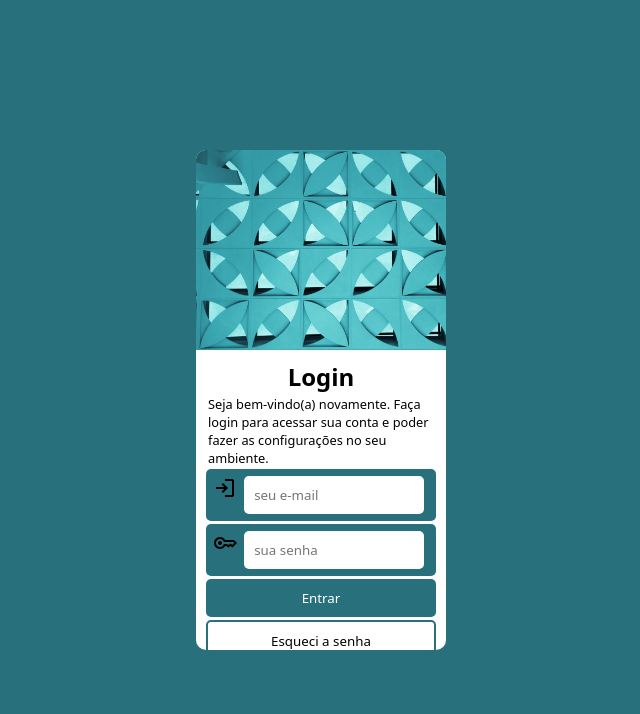
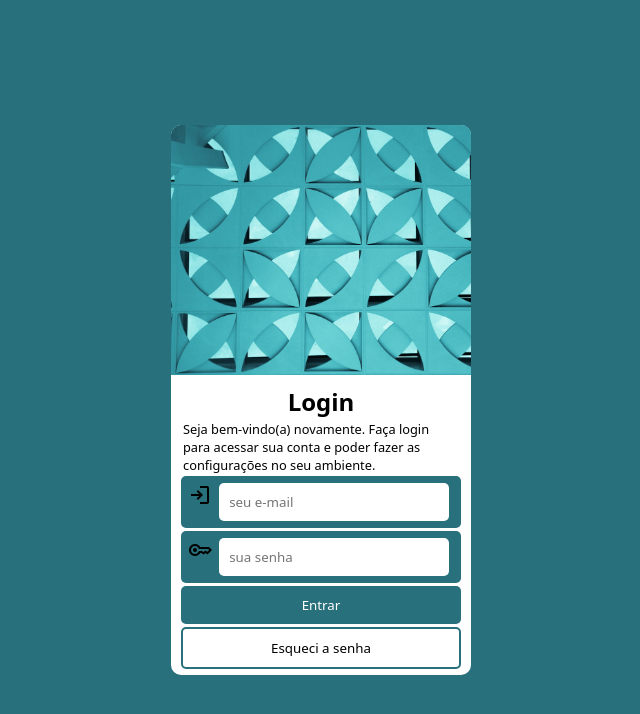
Before and after one commit to LeilaneTurini/projeto-login, a plain HTML site: page index.html in a window 1280 px wide. Shown: the whole page, without its empty margins (319-959 px from the left). Drawn offline with nearby package versions, Linux system fonts and the light colour scheme.

Commit message:
Update style.css

```diff
--- a/estilos/style.css
+++ b/estilos/style.css
@@ -31,8 +31,8 @@ body, html{
     left: 50%;
     transform: translate(-50%, -50%);
     background-color: var(--cor4);
-    width: 250px;
-    height: 500px;
+    width: 300px;
+    height: 550px;
     border-radius: 10px;
     overflow: hidden;
     box-shadow: 0px, 0px, 10px var(--cor1);
@@ -41,7 +41,7 @@ body, html{
     display: block;
      background: var(--cor1) url(../imagens/pexels-donald-tong-325649.jpg) no-repeat;
      background-size: cover;
-     height: 200px;
+     height: 250px;
          }
 
 section#login > div#formulario{
@@ -80,8 +80,8 @@ section#login > div#formulario> form>div#dado1> input#ilogin, input#isenha{
         padding: 10px;
         border-radius: 5px;
         border: none;
-        width: 180px;
-        height: 70%;
+        width: 230px;
+        height: 80%;
 }
 
 section#login > div#formulario > form> input#entrar{
```
